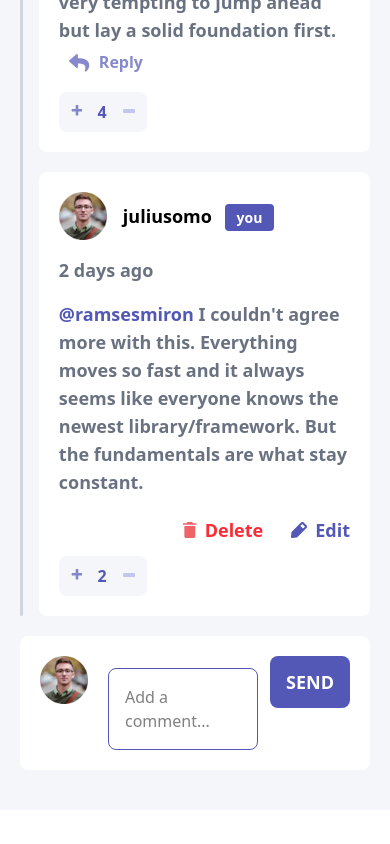
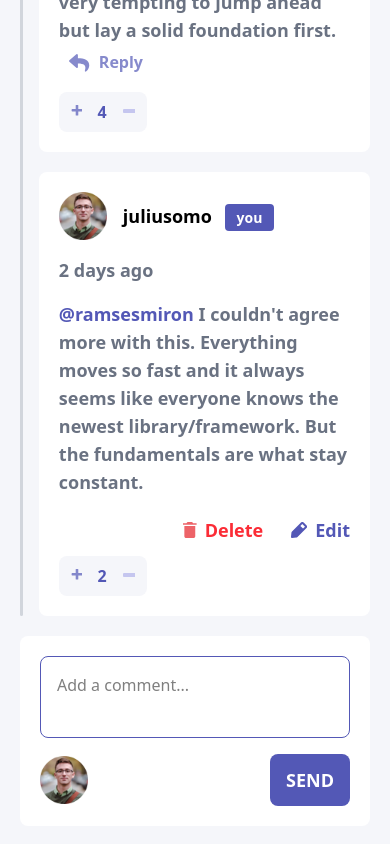
Before and after one commit to oscar-2000/challenge-6-comments, a React (Vite) app: page / in a window 390 px wide. Shown: the part 1096-1940 px from the top of the page. Before the commit the page ends 1906 px from the top, so only its background shows below. Built offline with nearby package versions, Linux system fonts and the light colour scheme.

Commit message:
Responsive user

```diff
--- a/src/components/CardRespond.jsx
+++ b/src/components/CardRespond.jsx
@@ -5,16 +5,16 @@ import CommentContext from "@context/CommentContext";
 export default function CardRespond({idComment, idCommentParent, username, type}) {
     const {currentUser, newReply, comments, showReplyComment} = useContext(CommentContext);
     return(
-        <div key={idComment} className="bg-white rounded-lg p-5 flex flex-col md:flex-row gap-4 justify-between items-center">
-            <img src={currentUser.image.png} alt={currentUser.username} className="h-12 w-auto" />
+        <div key={idComment} className="bg-white rounded-lg p-5 flex flex-row flex-wrap gap-4 justify-center items-center">
+            <img src={currentUser.image.png} alt={currentUser.username} className="h-12 order-2 md:order-1 w-auto" />
             <textarea
                 placeholder={`@${username}`}
                 name={`respond_comment_${idComment}`}
                 id={`respond_comment_${idComment}`}
-                className="border-[1px] borde-morado p-4 rounded-lg w-full resize-none"
+                className="border-[1px] borde-morado p-4 rounded-lg order-1 w-full md:order-2 md:flex-10/14 resize-none"
             >
             </textarea>
-            <div className="flex flex-row md:flex-col gap-3 justify-end w-auto">
+            <div className="flex flex-row md:flex-col gap-3 justify-end w-auto order-2 md:order-3">
                 <button onClick={() => showReplyComment(false)} className="bg-red-600 text-white py-3 px-4 uppercase text-md rounded-lg font-semibold cursor-pointer">Cancel</button>
                 <button onClick={() => newReply(idComment, idCommentParent, document.getElementById(`respond_comment_${idComment}`).value, type)} className="bg-morado py-3 px-4 text-white uppercase text-md rounded-lg font-semibold cursor-pointer">Update</button>
             </div>
--- a/src/components/CardUserComment.jsx
+++ b/src/components/CardUserComment.jsx
@@ -4,21 +4,15 @@ import CommentContext from "@context/CommentContext"
 export default function CardUserComment() {
     const {currentUser, newComment} = useContext(CommentContext);
     return(
-        <div className="bg-white rounded-lg p-5">
-            <div className="flex flex-row items-start gap-5">
-                <img src={currentUser.image.webp} alt={currentUser.username} className="h-12 w-auto" />
-                <div className="w-full">
-                    <div className="flex flex-row items-start justify-between gap-3 w-full">
-                        <textarea name={`new_comment_${currentUser.id}`} id={`new_comment_${currentUser.id}`} placeholder="Add a comment..." className="border-[1px] borde-morado p-4 rounded-lg w-full mt-3 resize-none">
-                        </textarea>
-                        <button onClick={() => {
-                                newComment(document.getElementById(`new_comment_${currentUser.id}`).value),
-                                document.getElementById(`new_comment_${currentUser.id}`).value = "";
-                            }
-                        } className="bg-morado py-3 px-4 text-white uppercase text-lg rounded-lg font-semibold cursor-pointer">Send</button>
-                    </div>
-                </div>
-            </div>
+        <div className="bg-white rounded-lg p-5 flex flex-row flex-wrap gap-4 justify-between items-center">
+            <img src={currentUser.image.webp} alt={currentUser.username} className="h-12 order-2 md:order-1 w-auto" />
+            <textarea name={`new_comment_${currentUser.id}`} id={`new_comment_${currentUser.id}`} placeholder="Add a comment..." className="border-[1px] borde-morado p-4 rounded-lg order-1 w-full md:order-2 md:flex-10/14 resize-none">
+            </textarea>
+            <button onClick={() => {
+                    newComment(document.getElementById(`new_comment_${currentUser.id}`).value),
+                    document.getElementById(`new_comment_${currentUser.id}`).value = "";
+                }
+            } className="bg-morado py-3 px-4 text-white uppercase text-lg rounded-lg font-semibold cursor-pointer order-2 md:order-3">Send</button>
         </div>
     )
 
```
